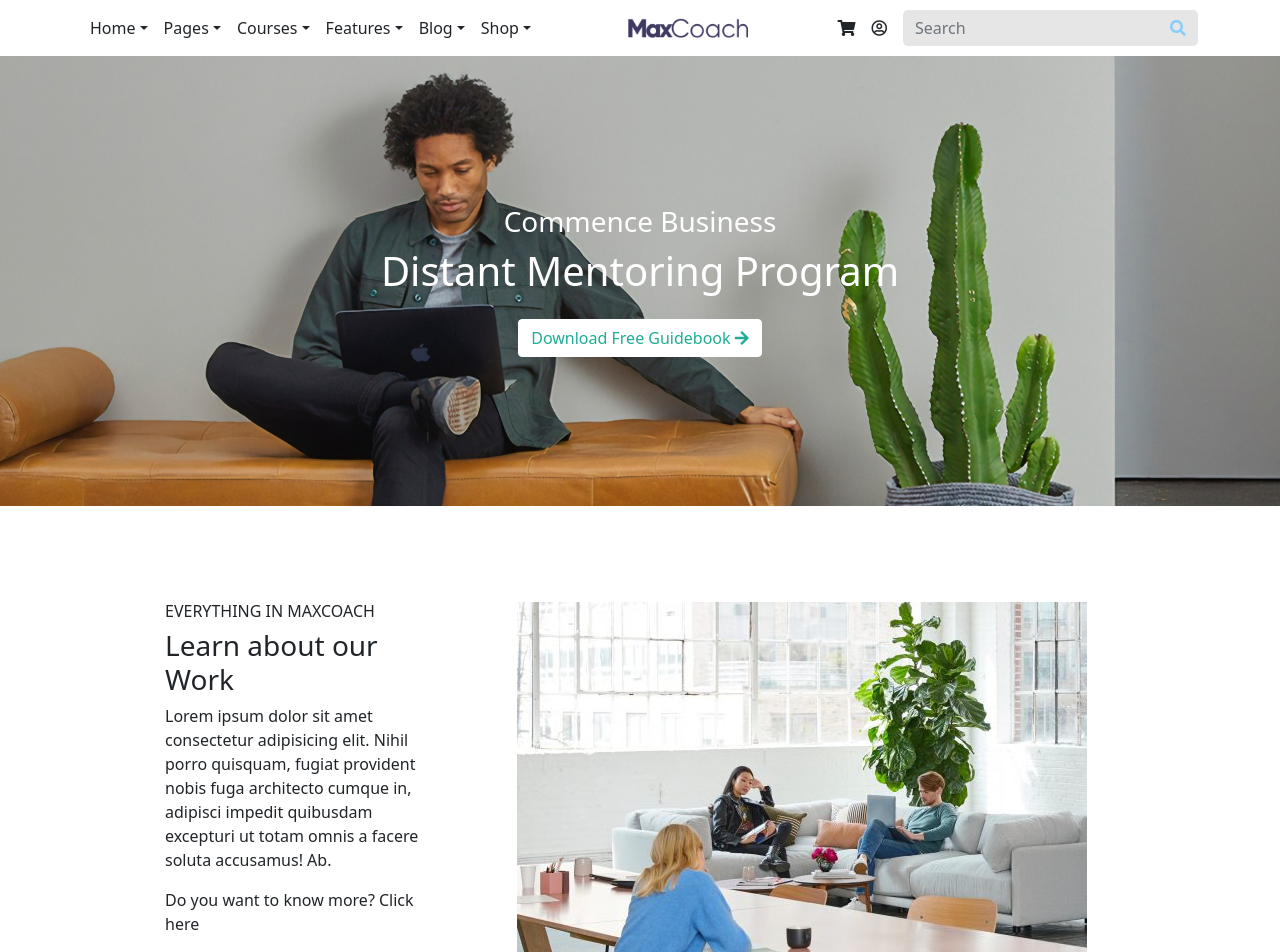
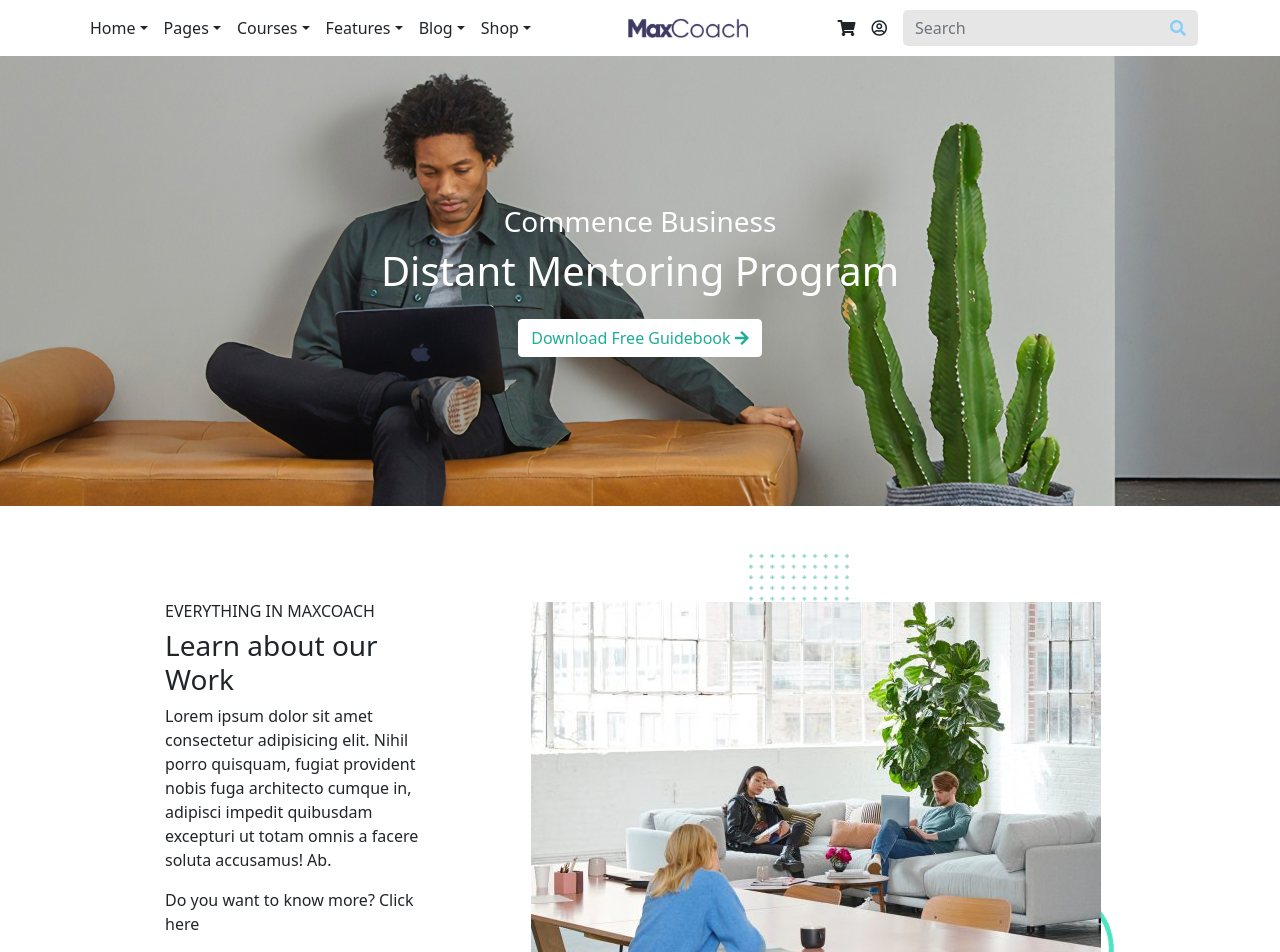
Before and after one commit to Kriska939/proj-html-vuejs, a Vue app: page / in a window 1280 px wide. Shown: the top 952 px of the page. Built offline with nearby package versions, Linux system fonts and the light colour scheme.

Commit message:
adding backgrounds

```diff
--- a/src/components/Main.vue
+++ b/src/components/Main.vue
@@ -11,8 +11,8 @@
         </div>
       </div>
     </section>
-    <section class="infoBox pt-5 pb-5 mt-5 d-flex">
-      <div class="infoText me-5">
+    <section class="infoBox mt-5 d-flex">
+      <div class="infoText me-5 pt-5">
         <h6>EVERYTHING IN MAXCOACH</h6>
         <h3>Learn about our Work</h3>
         <p class="description">
@@ -23,7 +23,7 @@
         </p>
         <p class="description">Do you want to know more? Click here</p>
       </div>
-      <div class="infoImg ms-5">
+      <div class="infoImg ps-5 pt-5">
         <img src="../assets/images/people-infobox1.jpg" alt="Office" />
       </div>
     </section>
@@ -68,13 +68,21 @@ h1,
 .infoBox {
   max-width: 950px;
   margin: 0 auto;
+  max-height: 400px;
 
   .infoText {
     width: 30%;
+    height: 70%;
   }
 
   .infoImg {
     width: 70%;
+    background-image: url("../assets/images/maxcoach-shape-02.png"),
+      url("../assets/images/maxcoach-shape-07-100x100.png");
+    background-repeat: no-repeat;
+    background-position: right bottom, center top;
+    padding-bottom: 50px;
+    height: 70%;
   }
 }
 </style>
```
